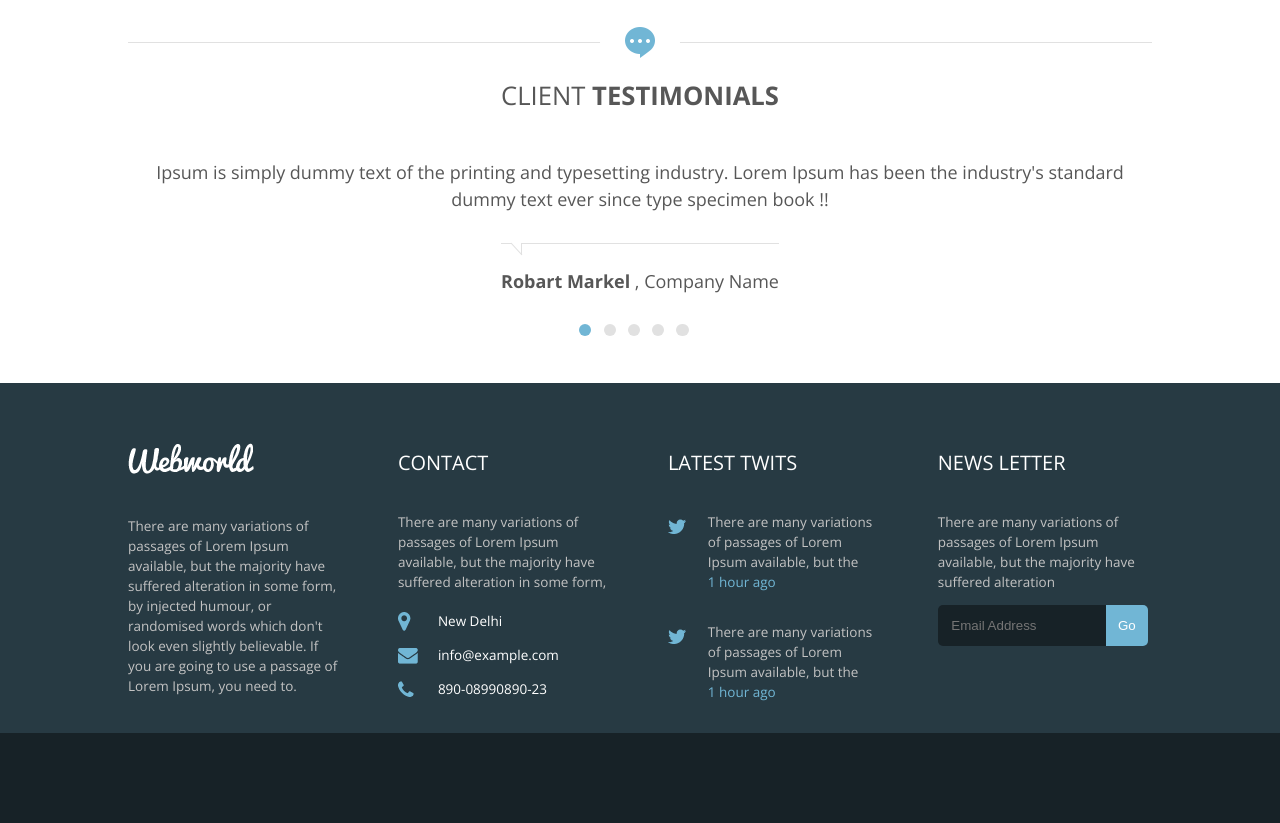
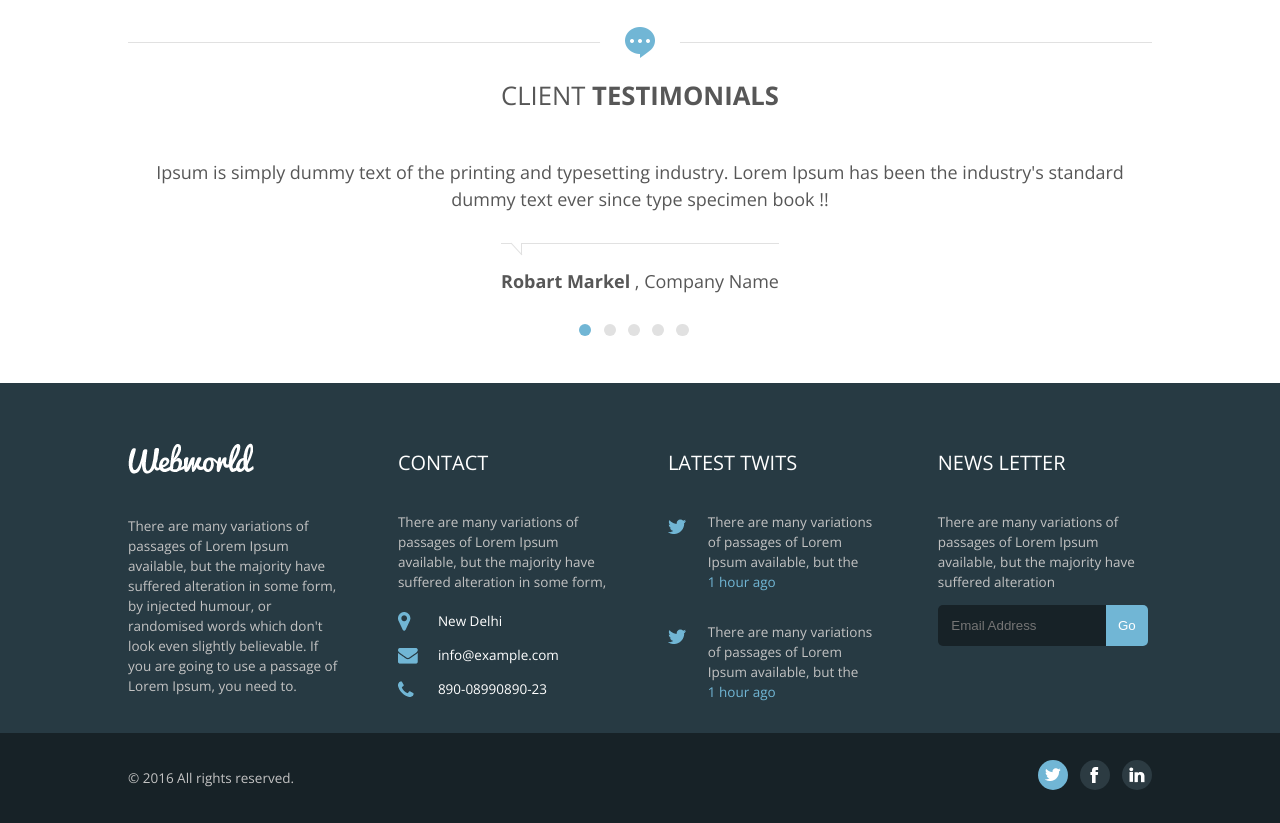
Before and after one commit to dionisnote/trainingLayout, a website: page sources/jade/index.jade in a window 1280 px wide. Shown: the part 2427-3250 px from the top of the page. Drawn offline with nearby package versions, Linux system fonts and the light colour scheme; files that its build step writes are made by us from their sources; files whose address does not match are found by name.

Commit message:
footer bottom section

```diff
--- a/sources/jade/index.jade
+++ b/sources/jade/index.jade
@@ -152,5 +152,13 @@ html
                                 button.blueBtn Go
             div.bottomFooter
                 div.contentBlock
+                    div.copy &copy; 2016 All rights reserved.
+                    ul.social
+                        li
+                            a.twitter
+                        li
+                            a.fb
+                        li
+                            a.linked
         link(href='https://fonts.googleapis.com/css?family=Open+Sans:400,700,800' rel='stylesheet' type='text/css')
         link(rel="stylesheet" href="css/style.css")
--- a/sources/sass/style.scss
+++ b/sources/sass/style.scss
@@ -484,6 +484,50 @@ main {
     }
 }
 .bottomFooter {
-    height: 90px;
     background: $darkestBlueColor;
+    color: $lightColor;
+    .contentBlock {
+        height: 90px;
+    }
+    .copy, .social {
+        line-height: 90px;
+    }
+    .copy {
+        display: inline-block;
+        color: $greyText;
+    }
+    .social {
+        float: right;
+        li {
+            float: left;
+            margin-left: 0.9rem;
+            a {
+                position: relative;
+                top: 0.5rem;
+                display: inline-block;
+                width: 2.22rem;
+                height: 2.22rem;
+                background: #fff;
+                border-radius: 50%;
+                &.fb, &.linked, &.twitter {
+                    background-position: center;
+                    background-repeat: no-repeat;
+                }
+                &.twitter {
+                    background-color: #71b6d5;
+                    background-image: url('../images/tweetterwhite.png');
+                }
+
+                &.fb, &.linked {
+                    background-color: #2c3b42;
+                }
+                &.fb {
+                    background-image: url('../images/fbwhite.png');
+                }
+                &.linked {
+                    background-image: url('../images/inwhite.png');
+                }
+            }
+        }
+    }
 }
```
Also changed, not shown: public/css/style.css, public/images/fbwhite.png (added), public/images/inwhite.png (added), public/images/tweetterwhite.png (added), public/index.html.
